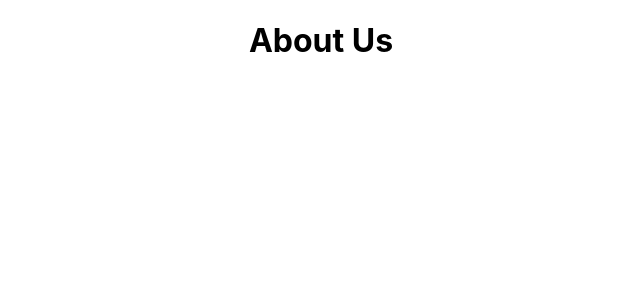
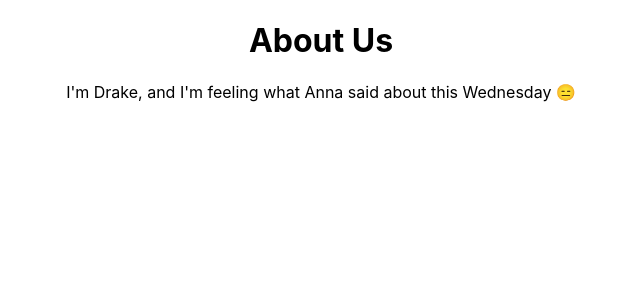
Before and after one commit to isantiag/testgithub, a React (Create React App) app: page / in a window 1280 px wide. Shown: the top 300 px of the page, without its empty margins (319-959 px from the left). Built offline with nearby package versions, Linux system fonts and the light colour scheme.

Commit message:
added words

```diff
--- a/src/App.js
+++ b/src/App.js
@@ -4,6 +4,9 @@ function App() {
   return (
     <div className="App">
      <h1>About Us</h1>
+     <p>
+       I'm Drake, and I'm feeling what Anna said about this Wednesday 😑
+     </p>
     </div>
   );
 }
```
